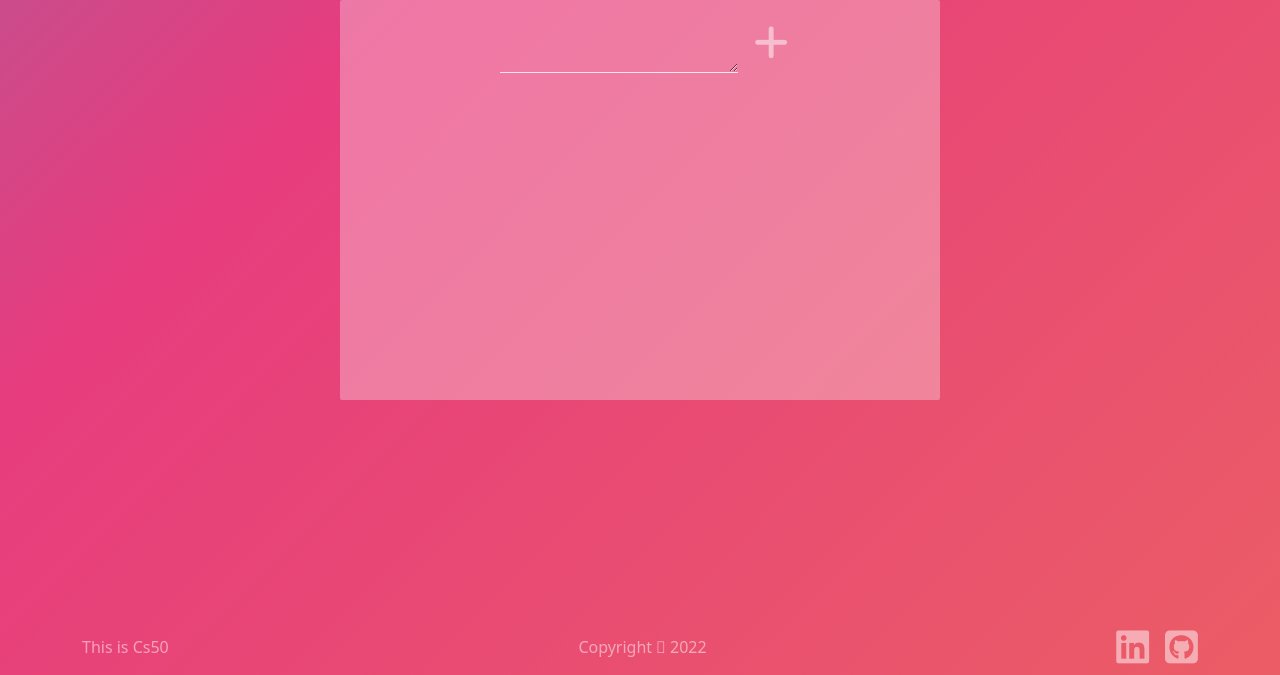
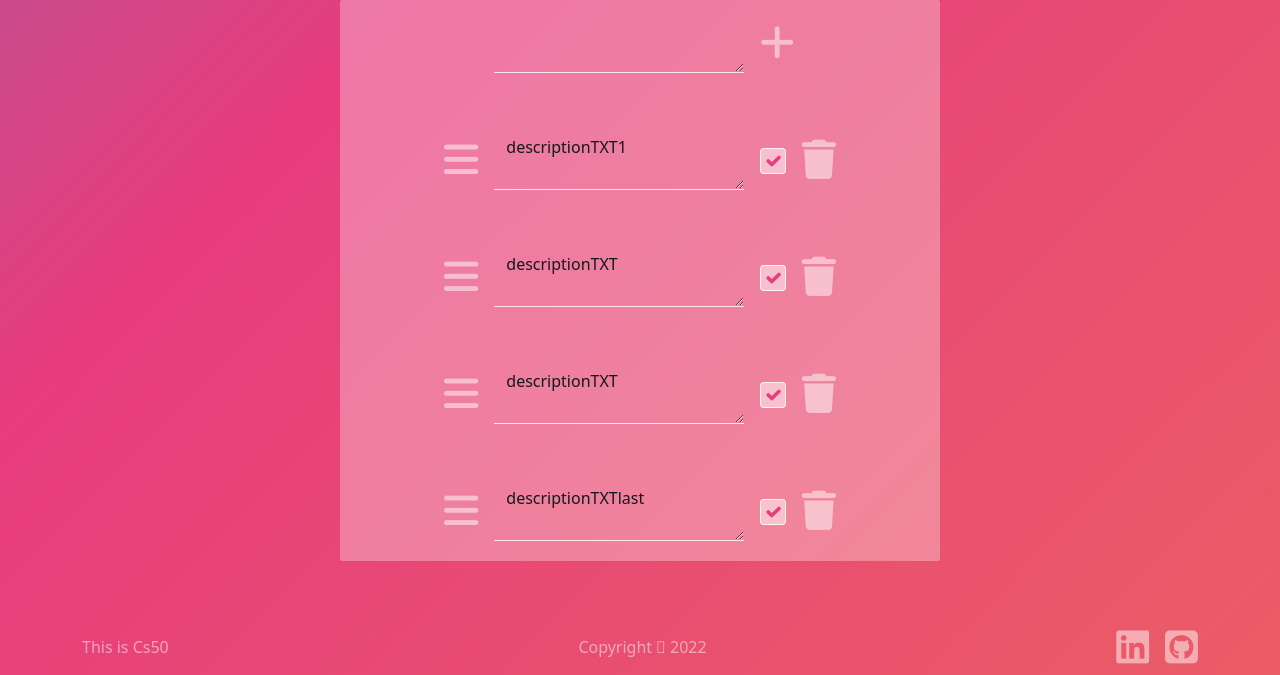
Before and after one commit to vzsoares/Dream-TODO, a Django app: page / in a window 1280 px wide. Shown: the part 125-800 px from the top of the page. Run offline with Django 4.2, Linux system fonts and the light colour scheme; style sheets or scripts are compiled from the project's sources; some libraries are stand-ins or nearby versions.

Commit message:
display items

```diff
--- a/templates/home.html
+++ b/templates/home.html
@@ -1,8 +1,8 @@
 {% extends 'base.html' %} {% block content %}
 <div class="blurred-box container" style="max-width: 600px; min-height: 400px">
-  <div class="container todos-cotainer d-flex flex-column gap-5 py-2">
+  <div class="container todos-cotainer py-2">
     {% include 'components/todoInput.html' %}
-    <div id="todos-container"></div>
+    <div id="todos-container" class="d-flex flex-column gap-5 pt-5 pb-2"></div>
   </div>
 </div>
 {% endblock %} {% block script %}
@@ -10,38 +10,86 @@
   $(function () {
     let mockList = [
       {
-        title: "titleTXT",
-        description: "descriptionTXT",
-        done: "boolean",
+        description: "descriptionTXT1",
+        checked: "true",
       },
       {
-        title: "titleTXT",
         description: "descriptionTXT",
-        done: "boolean",
+        checked: "true",
       },
       {
-        title: "titleTXT",
         description: "descriptionTXT",
-        done: "boolean",
+        checked: "true",
       },
       {
-        title: "titleTXT",
-        description: "descriptionTXT",
-        done: "boolean",
+        description: "descriptionTXTlast",
+        checked: "true",
       },
     ];
     const todos_container = $("#todos-container");
     const add_todo = $("#add-todo");
-    console.log(add_todo);
+    let listItems = [];
+
+    console.log(listItems);
 
     createList();
 
     function createList() {
       [...mockList].map((e, i) => {
         const listItem = document.createElement("div");
-        listItem.setAttribute("data-index", index);
+        listItem.setAttribute("data-index", i);
 
-        listItem.innerHTML = ``;
+        listItem.innerHTML = `<div
+        style="padding: 0.25rem; max-width: 400px; margin: 0 auto"
+        class="d-flex align-items-center gap-3"
+      >
+        <div style="width: 3rem">
+          <div style="cursor: pointer">
+            <span style="font-size: calc(1.25rem + 1.5vw)">
+              <span style="color: rgb(255 255 255 / 50%)">
+                <i class="fa-solid fa-bars"></i>
+              </span>
+            </span>
+          </div>
+        </div>
+        <div
+          class="w-100 d-flex align-items-center"
+          style="
+            align-self: stretch;
+            border-bottom: 1px solid rgba(255, 255, 255, 0.8);
+          "
+        >
+          <textarea
+            class="form-control my-todo-input"
+            style="max-height: 100px"
+          >${e.description}</textarea>
+        </div>
+        <div class="ms-auto d-flex align-items-center gap-3">
+          <div>
+            <input
+              class="form-check-input"
+              ${e.checked === "true" && "checked"}
+              type="checkbox"
+              value=""
+              style="
+                width: calc(1rem + 0.75vw);
+                height: calc(1rem + 0.75vw);
+                background-color: rgb(255 255 255 / 50%);
+              "
+            />
+          </div>
+          <div style="cursor: pointer">
+            <span style="font-size: calc(1.25rem + 1.5vw)">
+              <span style="color: rgb(255 255 255 / 50%)">
+                <i class="fa-solid fa-trash"></i>
+              </span>
+            </span>
+          </div>
+        </div>
+      </div>`;
+
+        listItems.push(listItem);
+        todos_container.append(listItem);
       });
     }
   });
```
